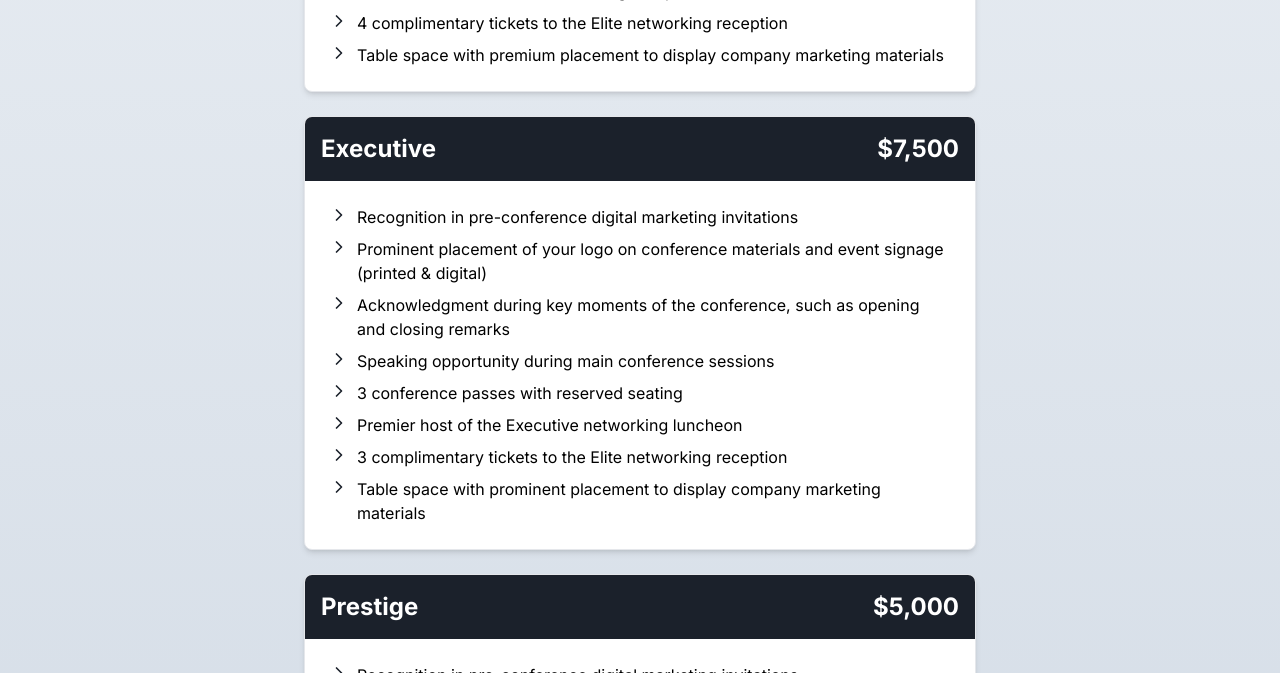
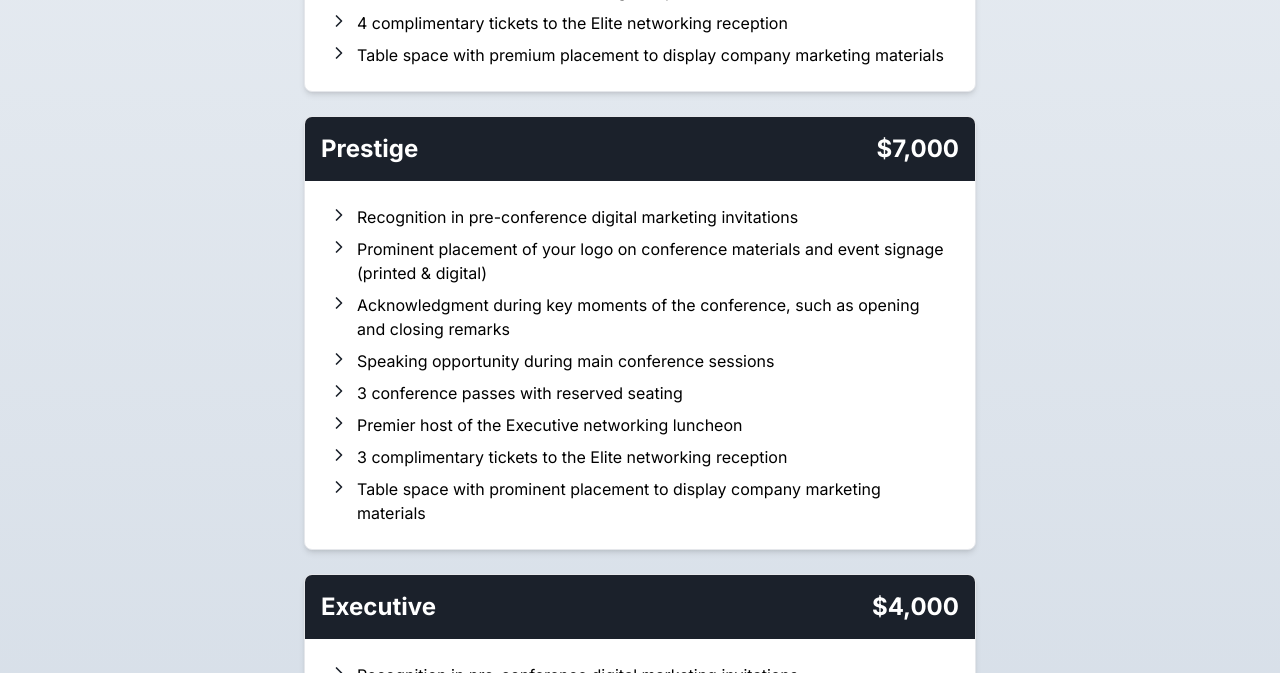
Before and after one commit to masonym/ada-website, a Next.js app: page /events/2025-defense-industry-forecast/sponsor in a window 1280 px wide. Shown: the part 1240-1913 px from the top of the page. Built offline with nearby package versions, Linux system fonts and the light colour scheme.

Commit message:
Updated sponsor tiers

```diff
--- a/src/constants/sponsorships.ts
+++ b/src/constants/sponsorships.ts
@@ -17,8 +17,8 @@ export const SPONSORSHIP_TYPES = [
                 ]
             },
             {
-                title: "Executive",
-                cost: "$7,500",
+                title: "Prestige",
+                cost: "$7,000",
                 perks: [
                     "Recognition in pre-conference digital marketing invitations",
                     "Prominent placement of your logo on conference materials and event signage (printed & digital)",
@@ -31,8 +31,8 @@ export const SPONSORSHIP_TYPES = [
                 ]
             },
             {
-                title: "Prestige",
-                cost: "$5,000",
+                title: "Executive",
+                cost: "$4,000",
                 perks: [
                     "Recognition in pre-conference digital marketing invitations",
                     "Prime placement of your logo on conference materials and event signage (printed & digital)",
```
